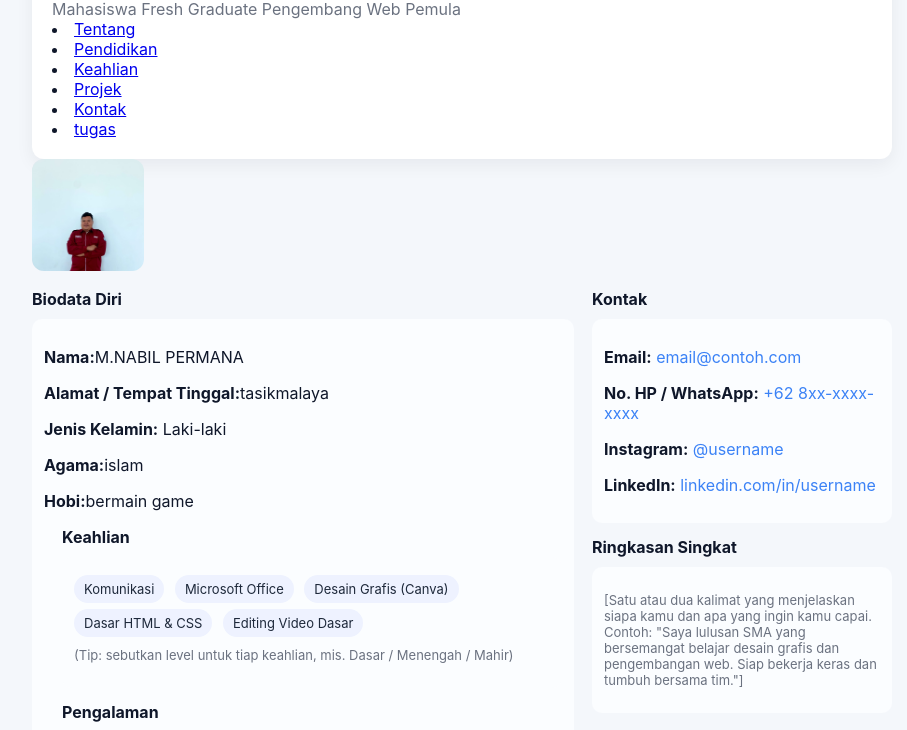
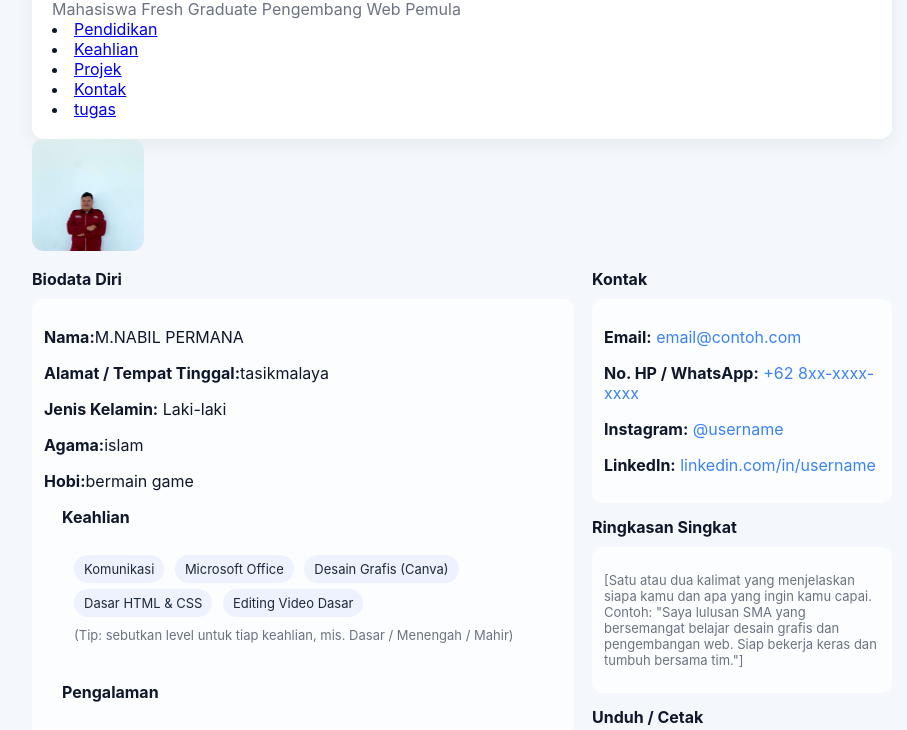
Before and after one commit to permanamuhammadnabil-bot/pp_muhammad_nabil_permana, a plain HTML site: page index.html in a window 1280 px wide. Shown: the part 101-831 px from the top of the page, without its empty margins (178-1085 px from the left). Drawn offline with Linux system fonts and the light colour scheme.

Commit message:
Remove 'Tentang' link from index.html

```diff
--- a/index.html
+++ b/index.html
@@ -36,7 +36,6 @@
         <div style="flex:1">
           <h1>portofolio pribadi</h1>
           <p class="lead">  Mahasiswa Fresh Graduate  Pengembang Web Pemula </p>
-          <li><a href="#about">Tentang</a></li>
             <li><a href="#education">Pendidikan</a></li>
             <li><a href="#skills">Keahlian</a></li>
             <li><a href="#projects">Projek</a></li>
```
